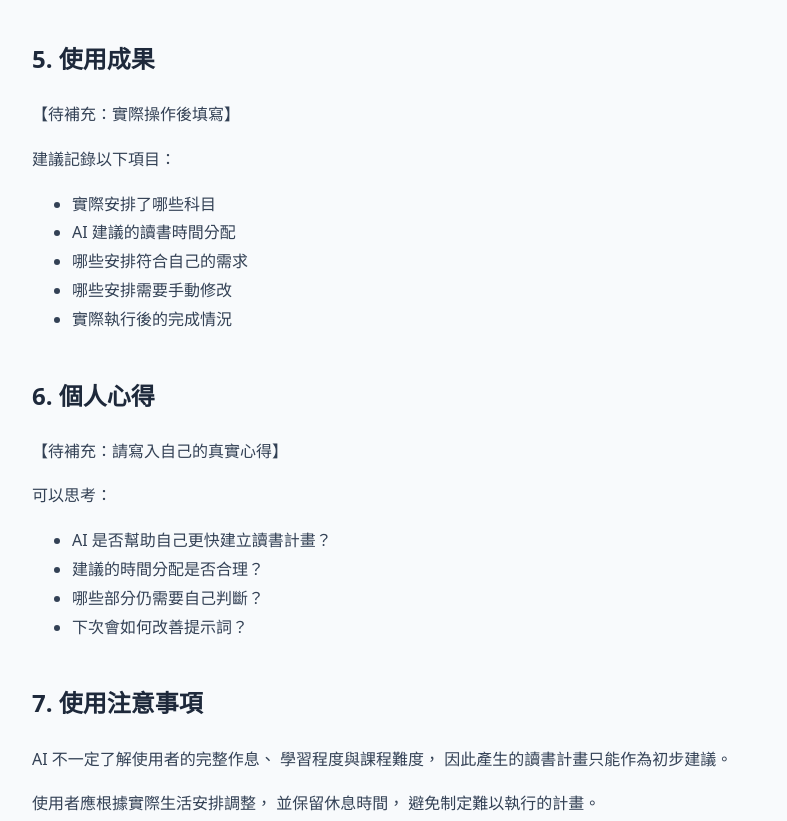
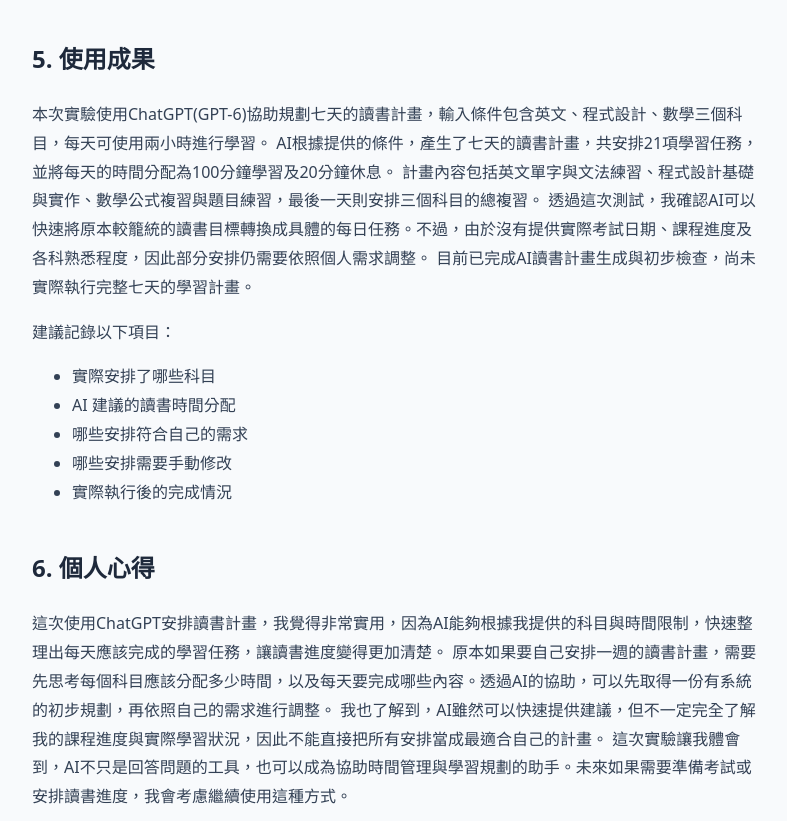
Before and after one commit to Wade1116/ai-learning-lab, a plain HTML site: page posts/ai-study-plan.html in a window 1280 px wide. Shown: the part 1619-2440 px from the top of the page, without its empty margins (242-1029 px from the left). Drawn offline with Linux system fonts and the light colour scheme.

Commit message:
Add real AI experiment results and reflection

```diff
--- a/posts/ai-study-plan.html
+++ b/posts/ai-study-plan.html
@@ -130,7 +130,11 @@
       <h2>5. 使用成果</h2>
 
       <p>
-        【待補充：實際操作後填寫】
+        本次實驗使用ChatGPT(GPT-6)協助規劃七天的讀書計畫，輸入條件包含英文、程式設計、數學三個科目，每天可使用兩小時進行學習。
+        AI根據提供的條件，產生了七天的讀書計畫，共安排21項學習任務，並將每天的時間分配為100分鐘學習及20分鐘休息。
+        計畫內容包括英文單字與文法練習、程式設計基礎與實作、數學公式複習與題目練習，最後一天則安排三個科目的總複習。
+        透過這次測試，我確認AI可以快速將原本較籠統的讀書目標轉換成具體的每日任務。不過，由於沒有提供實際考試日期、課程進度及各科熟悉程度，因此部分安排仍需要依照個人需求調整。
+        目前已完成AI讀書計畫生成與初步檢查，尚未實際執行完整七天的學習計畫。
       </p>
 
       <p>建議記錄以下項目：</p>
@@ -146,7 +150,10 @@
       <h2>6. 個人心得</h2>
 
       <p>
-        【待補充：請寫入自己的真實心得】
+        這次使用ChatGPT安排讀書計畫，我覺得非常實用，因為AI能夠根據我提供的科目與時間限制，快速整理出每天應該完成的學習任務，讓讀書進度變得更加清楚。
+        原本如果要自己安排一週的讀書計畫，需要先思考每個科目應該分配多少時間，以及每天要完成哪些內容。透過AI的協助，可以先取得一份有系統的初步規劃，再依照自己的需求進行調整。
+        我也了解到，AI雖然可以快速提供建議，但不一定完全了解我的課程進度與實際學習狀況，因此不能直接把所有安排當成最適合自己的計畫。
+        這次實驗讓我體會到，AI不只是回答問題的工具，也可以成為協助時間管理與學習規劃的助手。未來如果需要準備考試或安排讀書進度，我會考慮繼續使用這種方式。
       </p>
 
       <p>可以思考：</p>
```
